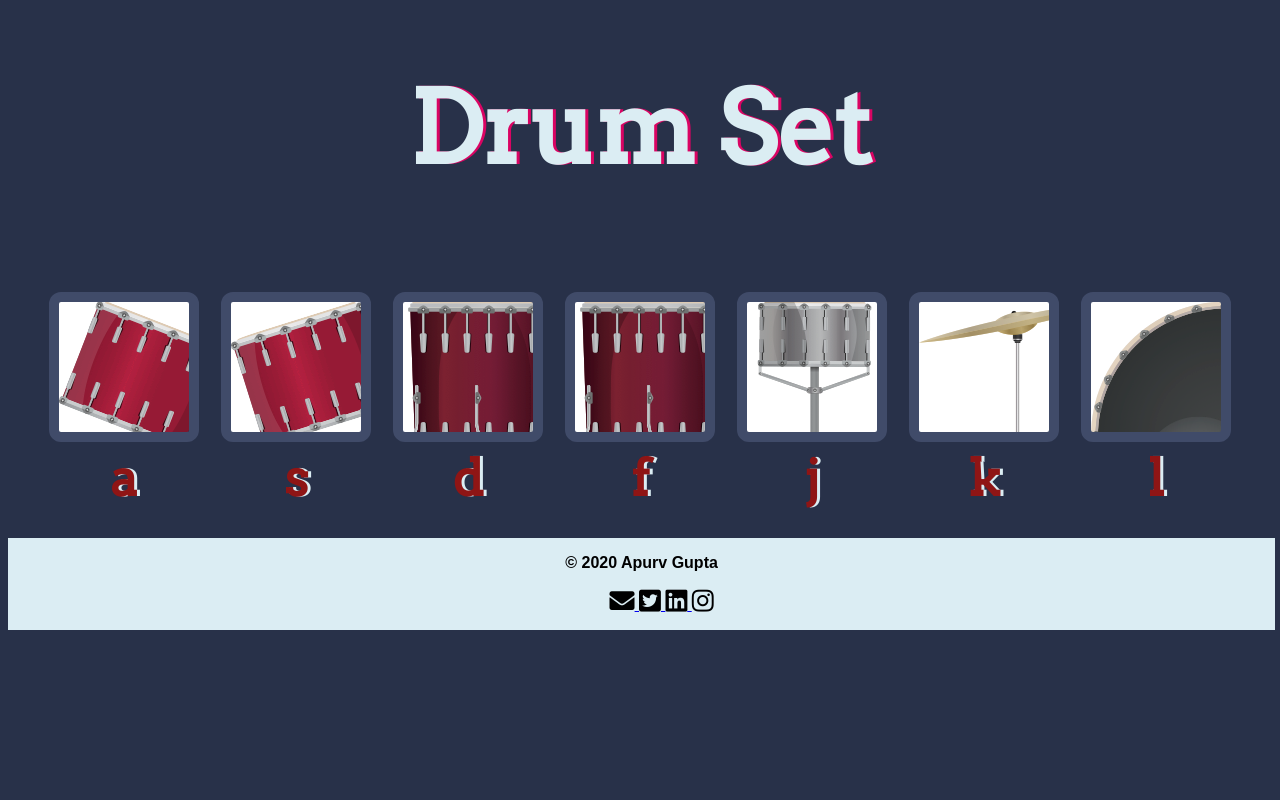
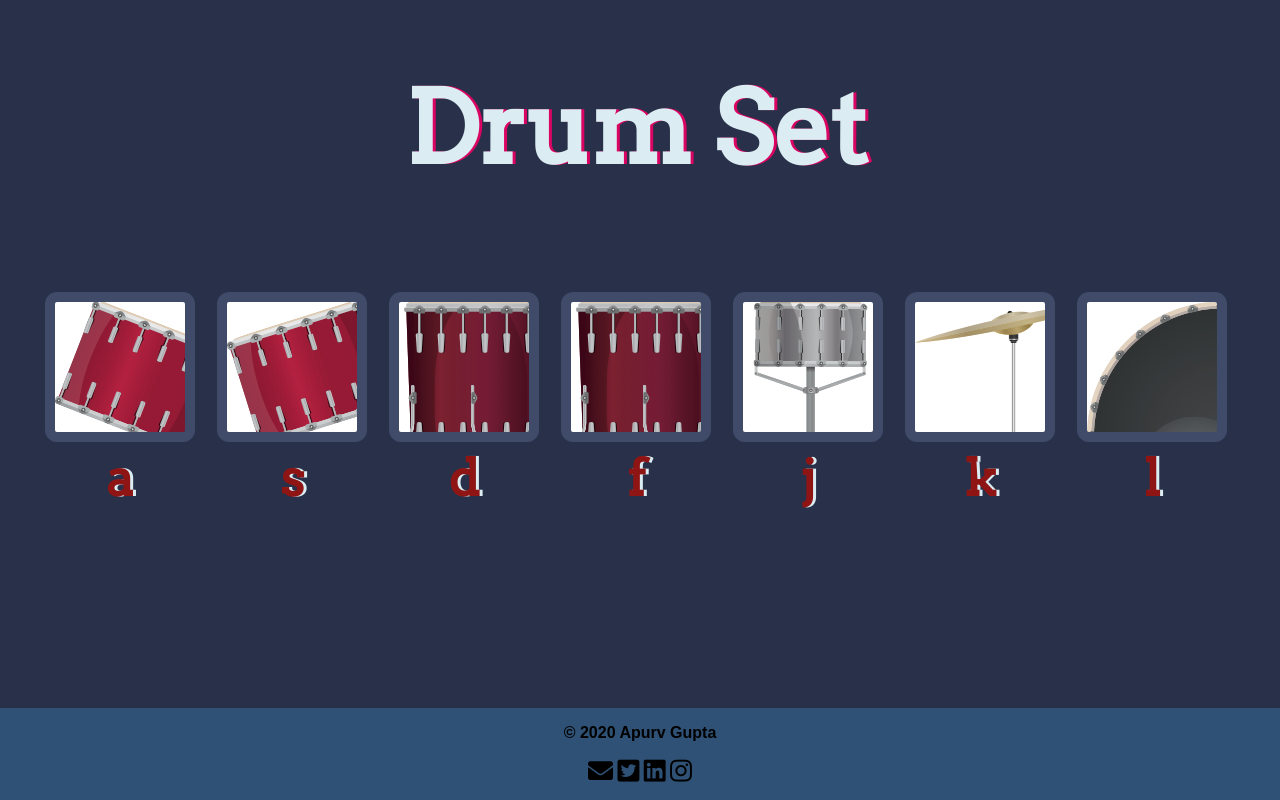
Before and after one commit to apurv-1/DrumSet, a plain HTML site: page index.html in a window 1280 px wide. Drawn offline with Linux system fonts and the light colour scheme.

Commit message:
fixed styling

```diff
--- a/index.html
+++ b/index.html
@@ -25,22 +25,21 @@
 
 
   <footer class="footer">
-    <p><b>
-      &copy; 2020 Apurv Gupta</b>
-          <div class="social-media">
-            <ul>
+    <p>
+          <div class="social-media"><b> &copy 2020 Apurv Gupta</b>
+            <ul class="ul" >
                 <a href="mailto: apurv3351@gmail.com" target="_blank">
-                  <i class="fas fa-envelope"></i>
-                </a>
+                  <i class="fas fa-envelope">
+                </a></i>
                 <a href="https://twitter.com/_apurv_1" target="_blank">
-                  <i class="fab fa-twitter-square"></i>
-                </a>
+                  <i class="fab fa-twitter-square">
+                </a></i>
                 <a href="https://www.linkedin.com/in/apurv-gupta" target="_blank">
-                  <i class="fab fa-linkedin"></i>
-                </a>
+                  <i class="fab fa-linkedin">
+                </a></i>
                 <a href="https://instagram.com/_apuurv" target="_blank">
-                  <i class="fab fa-instagram"></i>
-                </a>
+                  <i class="fab fa-instagram">
+                </a></i>
             </ul>
         </div>
      </p>
--- a/styles.css
+++ b/styles.css
@@ -1,3 +1,6 @@
+* {
+	margin-left: 0;
+}
 body {
 	text-align: center;
 	background-color: #283149;
@@ -5,14 +8,13 @@ body {
 
 h1 {
 	font-size: 100px;
-  color: #DBEDF3;
+	color: #dbedf3;
 	font-family: "Arvo", cursive;
-  text-shadow: 3px 0 #DA0463;
-
+	text-shadow: 3px 0 #da0463;
 }
 
 footer {
-  color: #DBEDF3;
+	color: #dbedf3;
 	font-family: sans-serif;
 }
 
@@ -55,7 +57,7 @@ background-image: url("./images/kick.png");
 }
 
 .pressed {
-  box-shadow: 0 3px 4px 0 #DBEDF3;
+	box-shadow: 0 3px 4px 0 #dbedf3;
 	opacity: 0.5;
 }
 
@@ -65,13 +67,13 @@ background-image: url("./images/kick.png");
 
 .drum {
 	outline: none;
-  border: 10px solid #404B69;
+	border: 10px solid #404b69;
 	font-size: 50px;
-  font-family: 'Arvo', cursive;
+	font-family: "Arvo", cursive;
 	line-height: 7;
 	font-weight: 900;
 	color: #8f1515;
-  text-shadow: 3px 0 #DBEDF3;
+	text-shadow: 3px 0 #dbedf3;
 	border-radius: 12px;
 	display: inline-block;
 	width: 150px;
@@ -82,33 +84,38 @@ background-image: url("./images/kick.png");
 	padding-bottom: 15px;
 }
 
-.social-media{
+.social-media {
 	margin-top: 2px;
 	color: black;
 }
-.social-media i{
+.social-media i {
 	font-size: 25px;
 	color: #000;
-  align-self: start;
+	align-self: center;
 	transition: color 500ms;
 }
 
-.fa-envelope:hover{
+.fa-envelope:hover {
 	color: #e8eb35;
 }
-.fa-twitter-square:hover{
+.fa-twitter-square:hover {
 	color: #38a1f3;
 }
-.fa-linkedin:hover{
+.fa-linkedin:hover {
 	color: #4267b2;
 }
-.fa-instagram:hover{
+.fa-instagram:hover {
 	color: #ce35ce;
 }
-  .footer{
-    width: 99%;
+.footer {
+	width: 100%;
 	color: black;
-    text-align: center;
-    background-color: #DBEDF3;
-    position: absolute;
+	align-items: center;
+	background-color: #2e5175;
+	bottom: 0;
+	position: fixed;
 }
+.ul {
+	align-self: center;
+	padding-left: 0;
+}
```
Lines whose indentation alone changed are shown as unchanged.
